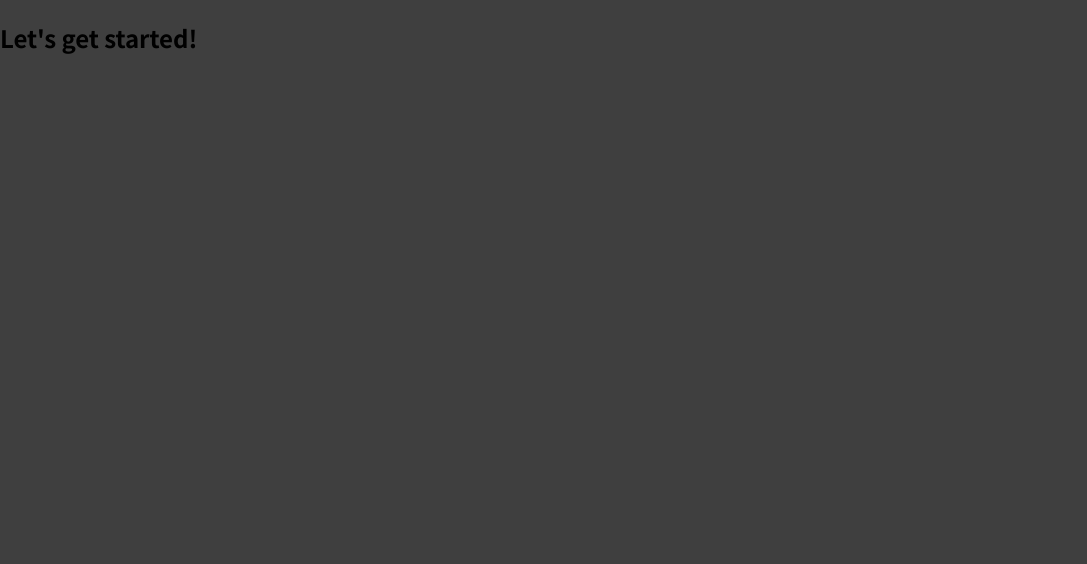
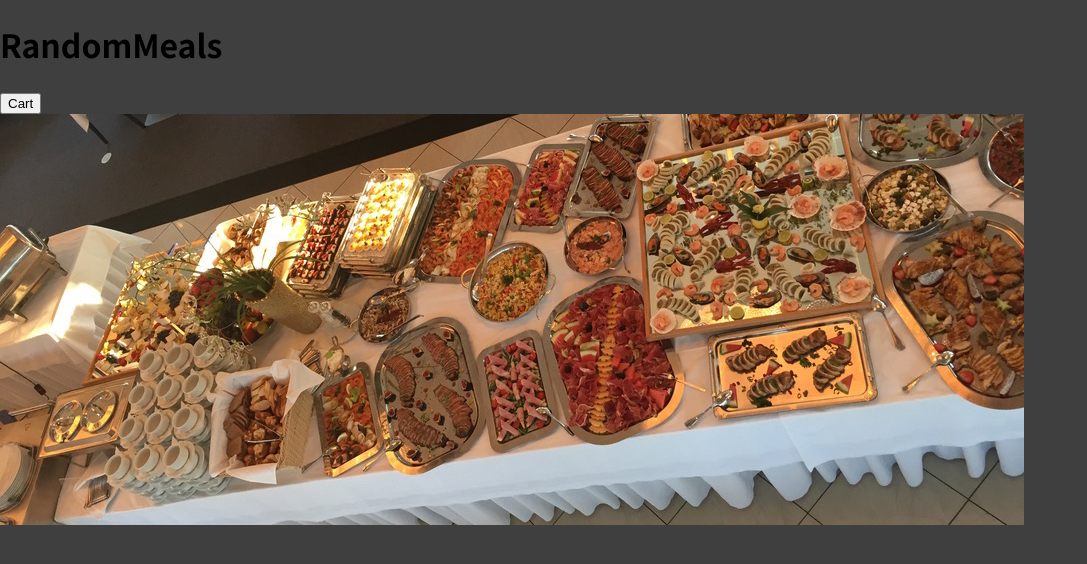
Before and after one commit to DavidSurina/react-training-food-order-app, a React (Create React App) app: page / in a window 1280 px wide. Shown: the top 564 px of the page, without its empty margins (0-1087 px from the left). Built offline with nearby package versions, Linux system fonts and the light colour scheme.

Commit message:
added assets folder with header img, added base structure to header, imported header to app.js

```diff
--- a/src/App.js
+++ b/src/App.js
@@ -1,8 +1,12 @@
+import {Fragment} from 'react';
+
+import Header from './components/Layout/Header';
+
 function App() {
   return (
-    <div>
-      <h2>Let's get started!</h2>
-    </div>
+    <Fragment>
+      <Header />
+    </Fragment>
   );
 }
 
--- a/src/components/Layout/Header.js
+++ b/src/components/Layout/Header.js
@@ -0,0 +1,18 @@
+import {Fragment} from 'react';
+
+import mealsImage from '../../assets/meals.jpg';
+import classes from './Header.module.css';
+
+const Header = props => {
+    return <Fragment>
+        <header className={classes.header}>
+            <h1>RandomMeals</h1>
+            <button>Cart</button>
+        </header>
+        <div>
+            <img src={mealsImage} alt='Table full of delicious food!'/>
+        </div>
+    </Fragment>
+};
+
+export default Header;
```
Also changed, not shown: src/assets/meals.jpg (added).
